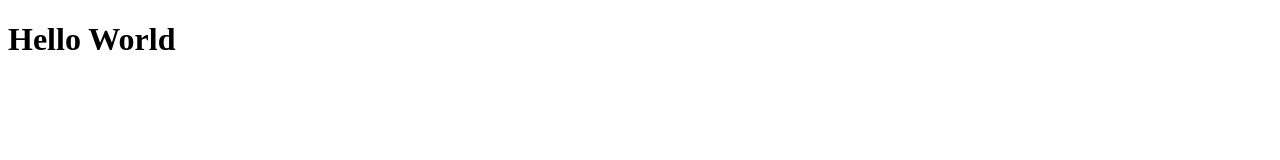
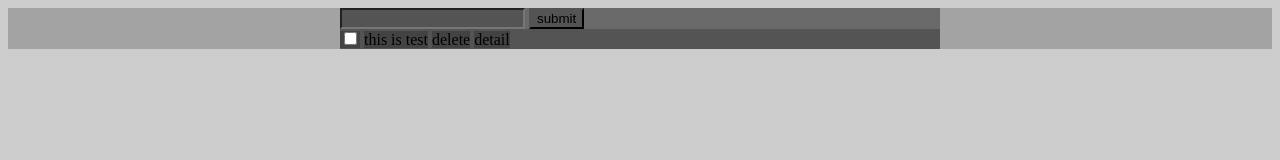
Before and after one commit to Ccheng2729111/todoApp, a website: page index.html in a window 1280 px wide. Drawn offline with nearby package versions, Linux system fonts and the light colour scheme.

Commit message:
初步布局

```diff
--- /dev/null
+++ b/css/style.css
@@ -0,0 +1,7 @@
+*{
+    background-color: rgba(0,0,0,0.2);
+}
+.container{
+    max-width: 600px;
+    margin:0 auto;
+}
--- a/index.html
+++ b/index.html
@@ -3,10 +3,24 @@
 <head>
     <meta charset="UTF-8">
     <title>todo App</title>
+    <link rel="stylesheet" href="css/style.css"/>
 </head>
-    <body>
-        <h1>Hello World</h1>
-        <script src="node_modules/jquery/dist/jquery.js"></script>
-    </body>
+<body>
+<div class="container">
+    <div>
+        <input type="text"/>
+        <button>submit</button>
+    </div>
+    <div class="task-list">
+        <div class="task-item">
+            <span><input type="checkbox"/></span>
+            <span>this is test</span>
+            <span>delete</span>
+            <span>detail</span>
+        </div>
+    </div>
+</div>
+<script src="node_modules/jquery/dist/jquery.js"></script>
+</body>
 
 </html>
```
Also changed, not shown: js/base.js (added).
